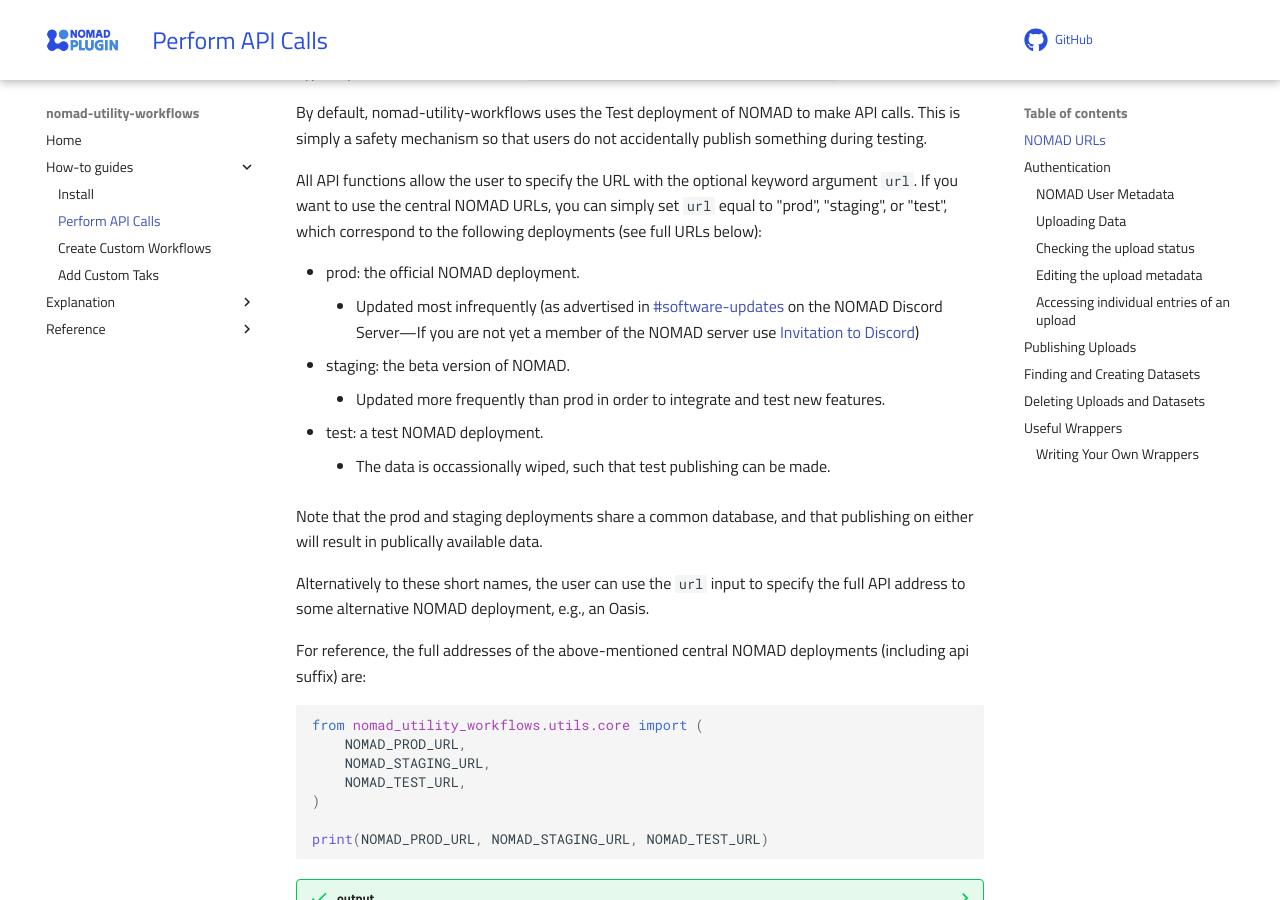
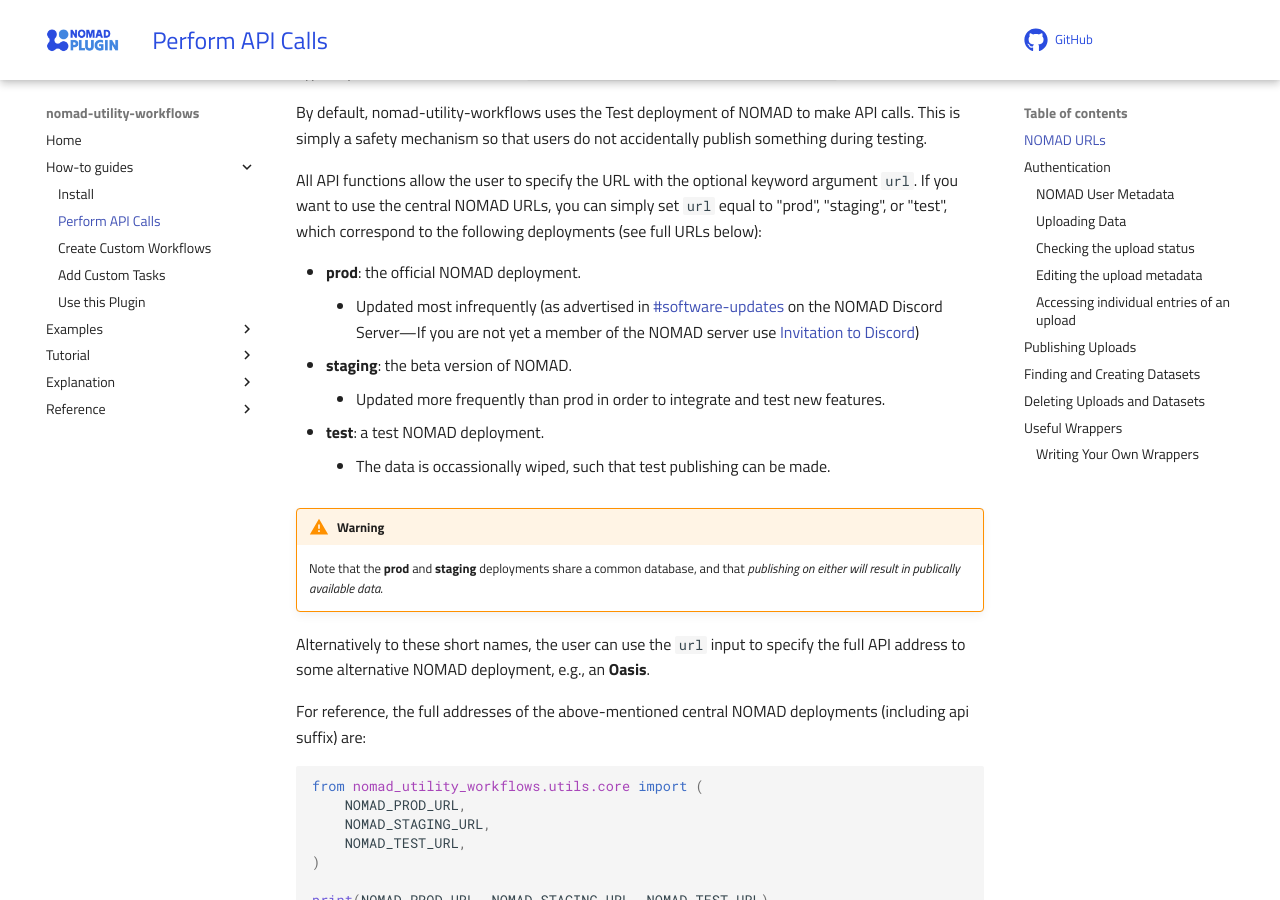
Before and after one commit to FAIRmat-NFDI/nomad-utility-workflows, an MkDocs documentation site: the page built from docs/how_to/use_api_functions.md, in a window 1280 px wide and 900 px high, scrolled down 998 px. Built offline with MkDocs 1.6.1 and Material for MkDocs 9.7.7, drawn with Linux system fonts in a browser that asks for light colours; comment, search, counter and statistics services are not loaded.

Commit message:
Initial changes/updates to documentation

```diff
--- a/docs/how_to/use_api_functions.md
+++ b/docs/how_to/use_api_functions.md
@@ -49,16 +49,17 @@ By default, nomad-utility-workflows uses the Test deployment of NOMAD to make AP
 
 All API functions allow the user to specify the URL with the optional keyword argument `url`. If you want to use the central NOMAD URLs, you can simply set `url` equal to "prod", "staging", or "test", which correspond to the following deployments (see full URLs below):
 
-- prod: the official NOMAD deployment.
+- **prod**: the official NOMAD deployment.
     - Updated most infrequently (as advertised in [#software-updates](https://discordapp.com/channels/1201445470485106719/1275764272122826752) on the NOMAD Discord Server&mdash;If you are not yet a member of the NOMAD server use [Invitation to Discord](https://discord.gg/Gyzx3ukUw8))
-- staging: the beta version of NOMAD.
+- **staging**: the beta version of NOMAD.
     - Updated more frequently than prod in order to integrate and test new features.
-- test: a test NOMAD deployment.
+- **test**: a test NOMAD deployment.
     - The data is occassionally wiped, such that test publishing can be made.
 
-Note that the prod and staging deployments share a common database, and that publishing on either will result in publically available data.
+!!! warning
+    Note that the **prod** and **staging** deployments share a common database, and that *publishing on either will result in publically available data*.
 
-Alternatively to these short names, the user can use the `url` input to specify the full API address to some alternative NOMAD deployment, e.g., an Oasis.
+Alternatively to these short names, the user can use the `url` input to specify the full API address to some alternative NOMAD deployment, e.g., an **Oasis**.
 
 For reference, the full addresses of the above-mentioned central NOMAD deployments (including api suffix) are:
 
--- a/mkdocs.yml
+++ b/mkdocs.yml
@@ -11,10 +11,14 @@ nav:
       - Install: how_to/install_this_plugin.md
       - Perform API Calls: how_to/use_api_functions.md
       - Create Custom Workflows: how_to/create_custom_workflows.md
-      - Add Custom Taks: how_to/add_custom_tasks.md
-  # - Examples:
-  #     - Workflows - Proof of Concept: examples/workflow_proof_of_concept.md
-  #     - Workflows - Adding Custom Tasks: examples/workflow_custom_tasks.md
+      - Add Custom Tasks: how_to/add_custom_tasks.md
+      - Use this Plugin: how_to/use_this_plugin.md
+  - Examples:
+      - "Workflows - Proof of Concept": examples/workflow_proof_of_concept.md
+      - "Workflows - Adding Custom Tasks": examples/workflow_custom_tasks.md
+      - "Workflows - Simulation Protocol": examples/workflow_simulation_protocol.md
+  - Tutorial:
+    - Tutorial: tutorial/tutorial.md
   - Explanation:
     - Workflows: explanation/workflows.md
   - Reference:
@@ -40,6 +44,7 @@ theme:
   favicon: assets/favicon.png
   features:
     - navigation.instant
+    - content.buttons
   custom_dir: docs/theme
   icon:
     repo: fontawesome/brands/github
```
Also changed, not shown: docs/how_to/create_custom_workflows.md (+3 -3 lines), docs/how_to/install_this_plugin.md (+1 -1 lines), 1 other file.
